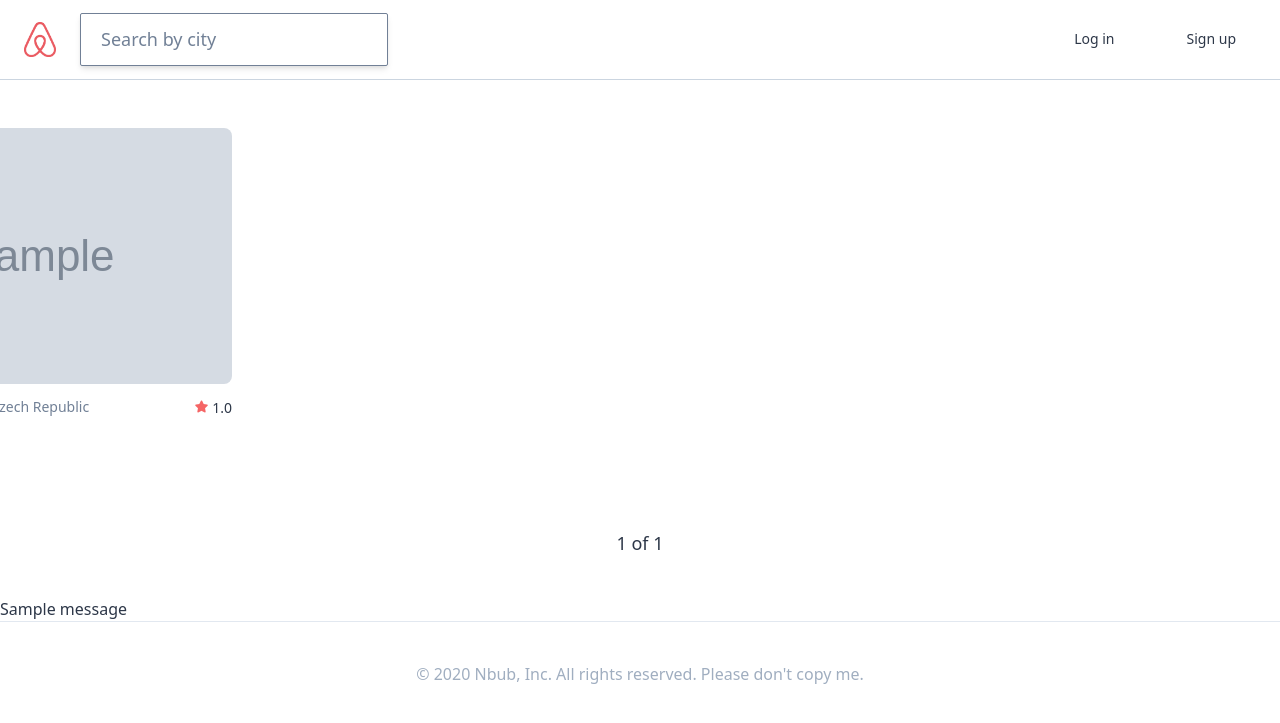
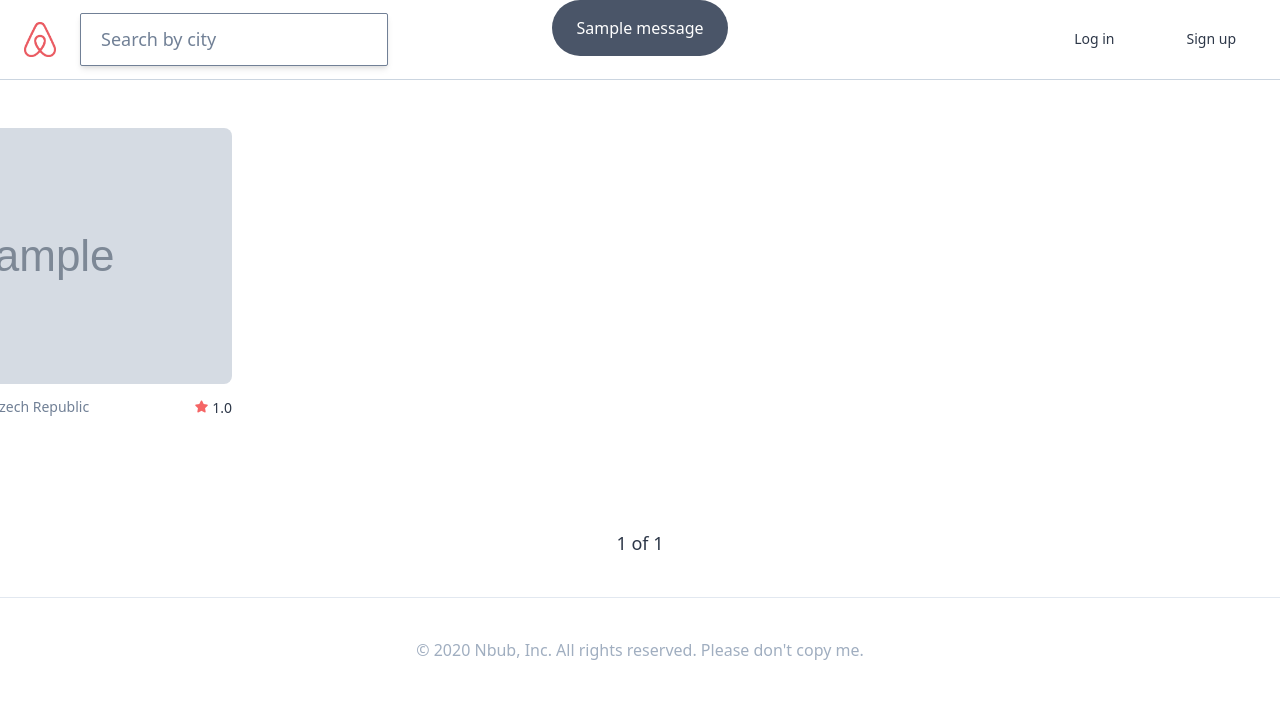
Before and after one commit to jhunderdog/airbnb-clone, a Django app: page / in a window 1280 px wide; the page is wider, and only the part inside the window is pictured. Shown: the top 723 px of that part. Run offline with Django 3.2, Linux system fonts and the light colour scheme; tables that the repository leaves empty hold one stand-in row (values such as "Sample post"); grey boxes marked "Sample" are stand-in pictures; one stand-in notice (Sample message) is shown; style sheets or scripts are compiled from the project's sources; some libraries are stand-ins or nearby versions.

Commit message:
Messages part two

```diff
--- a/templates/base.html
+++ b/templates/base.html
@@ -10,6 +10,7 @@
     <title>{% block page_title %}{% endblock page_title %}</title>
   </head>
   <body class="text-gray-800 mt-24 font-light">
+    {% include "partials/messages.html" %}
     <header class="container max-w-full inset-0 flex items-center justify-between px-6 h-20 border-b border-gray-400 fixed bg-white">
       <div class="flex items-center w-1/3">
         <a href="{% url "core:home" %}" class="mr-6">
@@ -28,7 +29,7 @@
     {% comment %} {% include "partials/header.html" %} {% endcomment %}
     {% block content %} {% endblock %}
 
-    {% include "partials/messages.html" %}
+
     {% include "partials/footer.html" %}
   </body>
 </html>
--- a/templates/partials/messages.html
+++ b/templates/partials/messages.html
@@ -1,7 +1,7 @@
 {% if messages %}
-    <ul class="message">
+    <ul class="absolute top-0 mx-auto left-0 right-0 z-10 flex justify-center">
         {% for message in messages %}
-        <li class="message {% if message.tags %}{{ message.tags }}{% endif %}">{{ message }}</li>
+        <li class="font-medium bg-gray-700 rounded-full text-white py-4 px-6 {% if message.tags %}{{ message.tags }}{% endif %}">{{ message }}</li>
         {% endfor %}
     </ul>
 {% endif %}
```
Also changed, not shown: users/views.py (+7 -7 lines).
